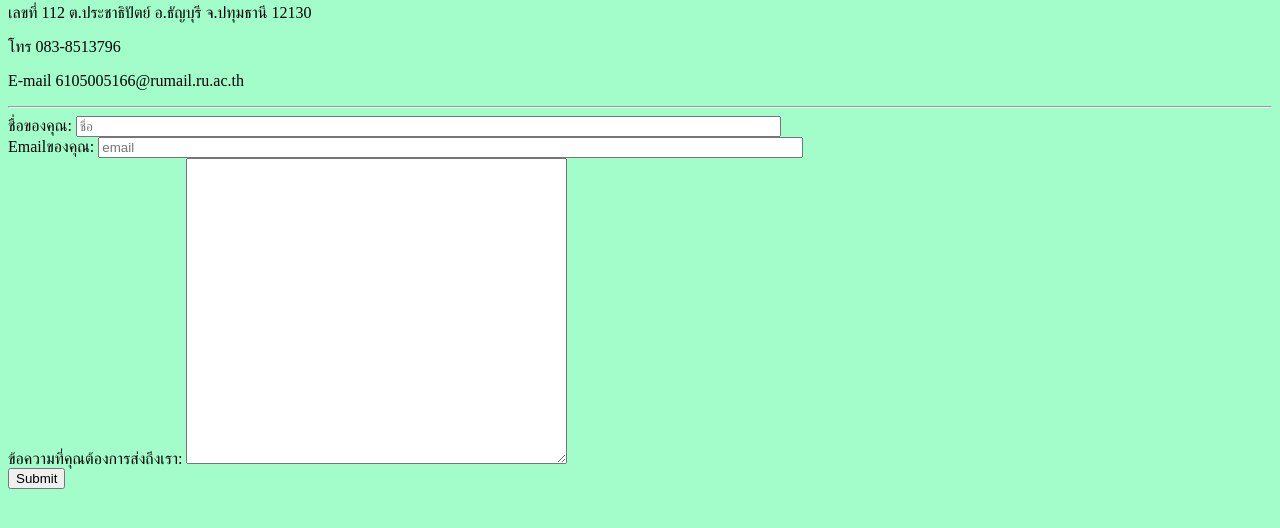
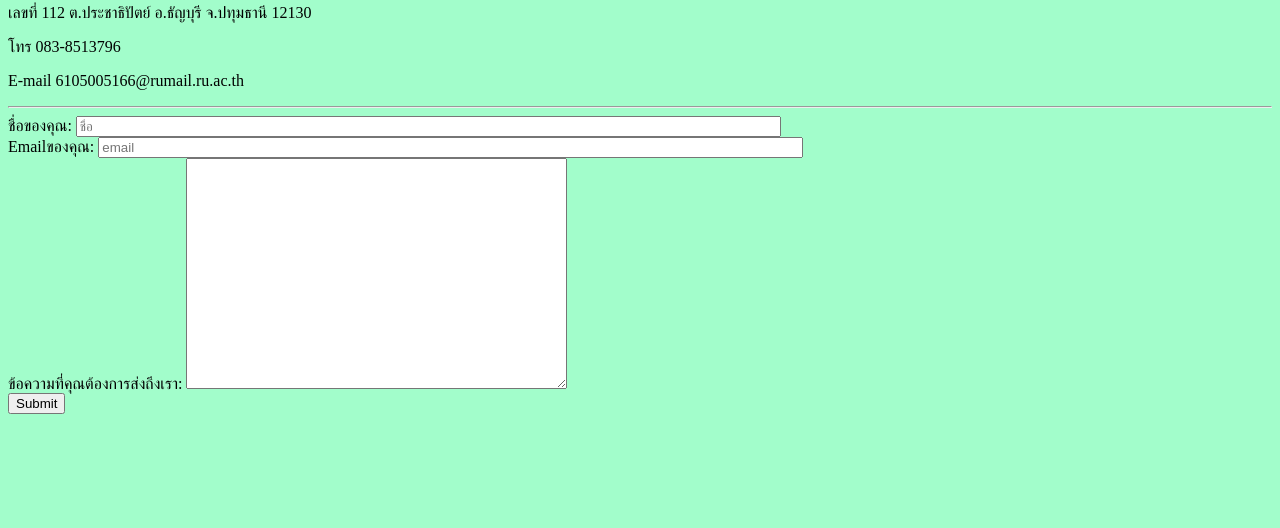
Before and after one commit to Supaporn06/profile, a plain HTML site: page contact.html in a window 1280 px wide. Shown: the part 76-604 px from the top of the page. Drawn offline with Linux system fonts and the light colour scheme.

Commit message:
commit on 'main'

```diff
--- a/contact.html
+++ b/contact.html
@@ -23,7 +23,7 @@
   <br>
   <tr>
     <td> ข้อความที่คุณต้องการส่งถึงเรา: </td>
-    <textarea name="msg" cols="45" rows="20"></textarea>
+    <textarea name="msg" cols="45" rows="15"></textarea>
   </tr>
   <br>
   <tr>
```
